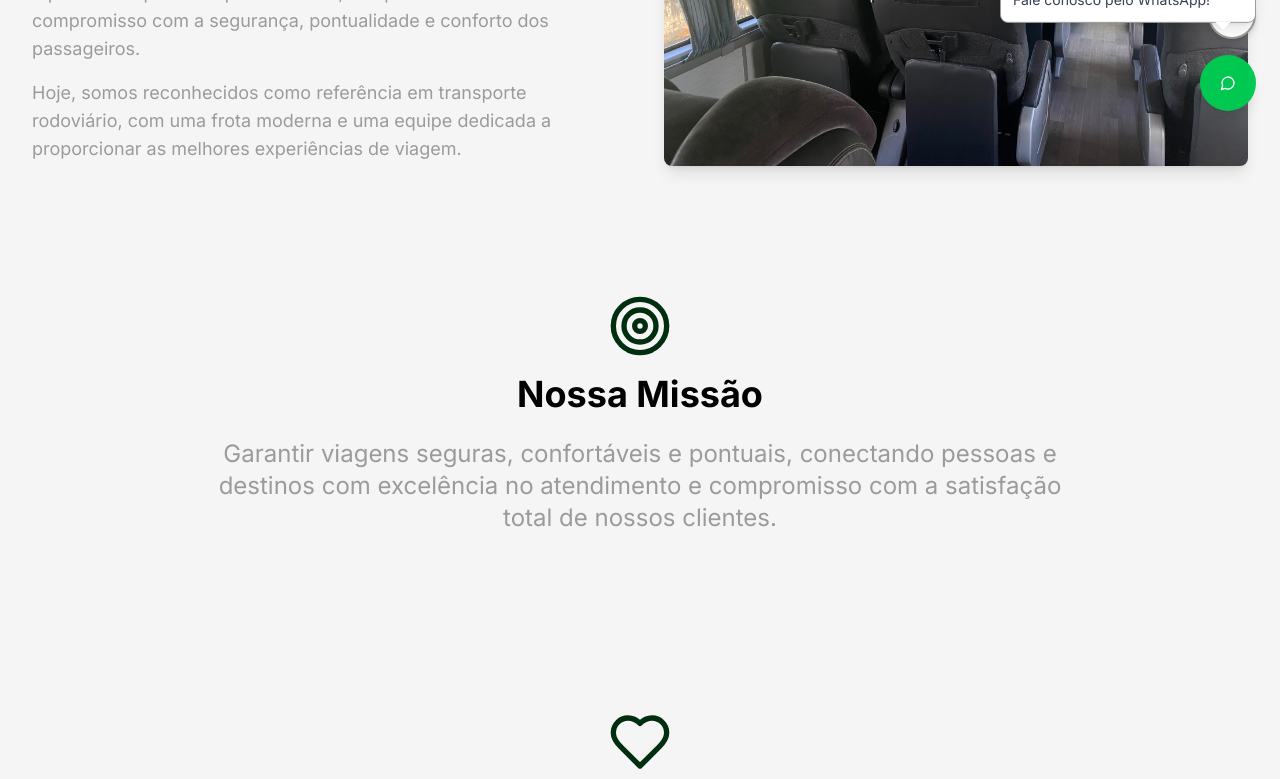
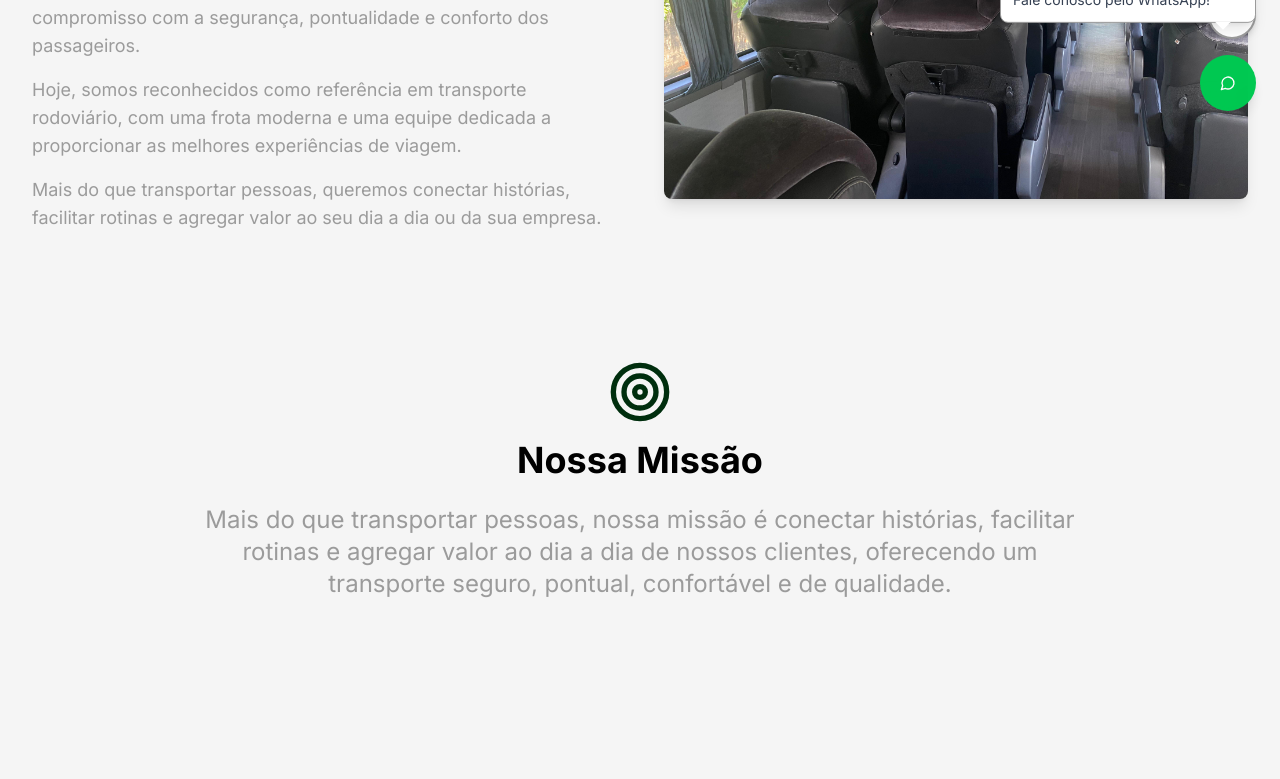
Before and after one commit to viacaoituporanga/siteviacao, a Next.js app: page /empresa in a window 1280 px wide. Shown: the part 665-1444 px from the top of the page. Built offline with nearby package versions, Linux system fonts and the light colour scheme.

Commit message:
Update page1.tsx

```diff
--- a/app/empresa/page.tsx
+++ b/app/empresa/page.tsx
@@ -78,6 +78,10 @@ export default function EmpresaPage() {
                   Hoje, somos reconhecidos como referência em transporte rodoviário, com uma frota moderna e uma equipe
                   dedicada a proporcionar as melhores experiências de viagem.
                 </p>
+                <p>
+                 Mais do que transportar pessoas, queremos conectar histórias, facilitar rotinas e agregar valor ao seu
+                 dia a dia ou da sua empresa.
+                </p>
               </div>
             </div>
             <div className="relative">
@@ -100,8 +104,8 @@ export default function EmpresaPage() {
             <Target className="w-16 h-16 text-primary mx-auto mb-4" />
             <h2 className="text-3xl md:text-4xl font-bold mb-6">Nossa Missão</h2>
             <p className="text-xl md:text-2xl text-muted-foreground max-w-4xl mx-auto">
-              Garantir viagens seguras, confortáveis e pontuais, conectando pessoas e destinos com excelência no
-              atendimento e compromisso com a satisfação total de nossos clientes.
+              Mais do que transportar pessoas, nossa missão é conectar histórias, facilitar rotinas e agregar valor
+              ao dia a dia de nossos clientes, oferecendo um transporte seguro, pontual, confortável e de qualidade.
             </p>
           </div>
         </div>
```
